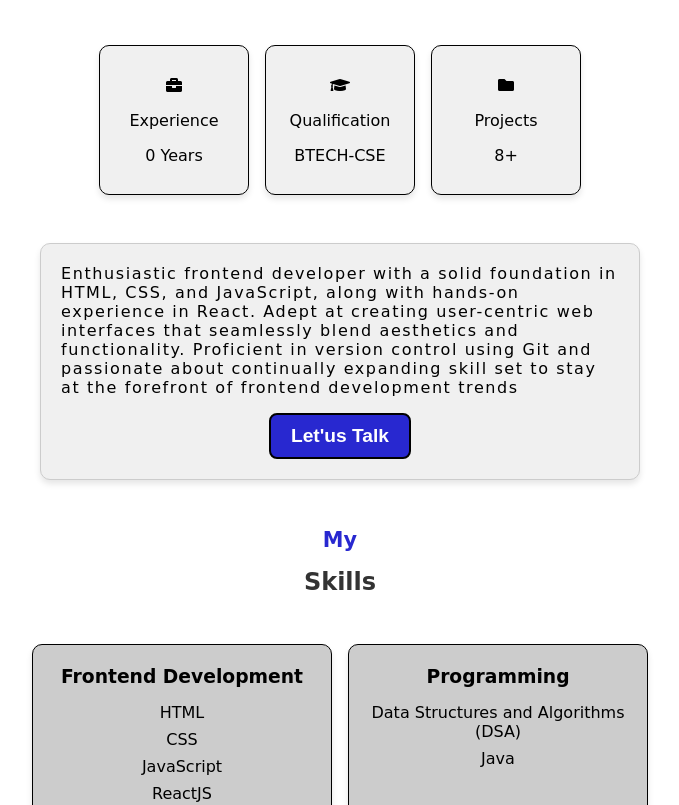
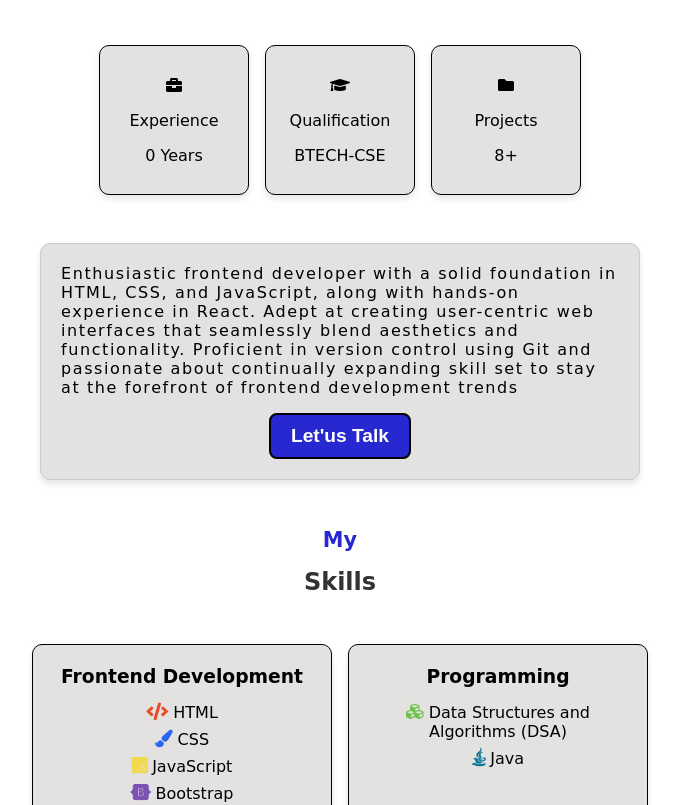
Before and after one commit to adnanibrahi0102/Portfolio_vanilla, a plain HTML site: page index.html in a window 1280 px wide. Shown: the part 1170-1975 px from the top of the page, without its empty margins (300-979 px from the left). Drawn offline with Linux system fonts and the light colour scheme; a web font is replaced by a local one.

Commit message:
style-added some styles to skills section

```diff
--- a/index.html
+++ b/index.html
@@ -45,8 +45,8 @@
       <a href="#contact" class="btn-2">Let'us Talk</a>
     </div>
     </section>
-    <!-- section 2 -->
-    <section class="section-2">
+    <!-- about section -->
+    <section class="section-2" id="about">
       <div class="sec-2-heading">
         <h2 class="sec-h2">Get To Know</h2>
         <h1 class="sec-h1">About Me</h1>
@@ -80,7 +80,8 @@
         </div>
       </div>
     </section>
-
+<!-- Skills section -->
+<!-- Add this right after your "About Me" section -->
 <section class="section-3" id="skills">
   <div class="sec-3-heading">
     <h2 class="sec-h2">My</h2>
@@ -90,24 +91,25 @@
     <div class="skill-box">
       <h3>Frontend Development</h3>
       <ul class="skills-list">
-            <li>HTML</li>
-            <li>CSS</li>
-            <li>JavaScript</li>
-            <li>ReactJS</li>
-            <li>Bootstrap</li>
+        <li><i class="fas fa-code skill-icon-html"></i> HTML</li>
+        <li><i class="fas fa-paint-brush skill-icon-css"></i> CSS</li>
+        <li><i class="fab fa-js skill-icon-js"></i> JavaScript</li>
+        <li><i class="fab fa-bootstrap skill-icon-bootstrap"></i> Bootstrap</li>
+        <li><i class="fab fa-react skill-icon-react"></i> ReactJS</li>
       </ul>
     </div>
     <div class="skill-box">
       <h3>Programming</h3>
       <ul class="skills-list">
-            <li>Data Structures and Algorithms (DSA)</li>
-            <li>Java</li>
+        <li><i class="fas fa-cubes skill-icon-dsa"></i> Data Structures and Algorithms (DSA)</li>
+        <li><i class="fab fa-java skill-icon-java"></i> Java</li>
       </ul>
     </div>
   </div>
 </section>
 
 
+
     <script src="app.js"></script>
   </body>
 </html>
--- a/style.css
+++ b/style.css
@@ -230,7 +230,7 @@ a:hover{
     height: 150px;
     gap: 1rem;
     font-family:'Irish Grover', cursive;
-    background-color: #f0f0f0;
+    background-color: #e4e1e1;
     border: 1px solid black ;
     border-radius: 10px;
     box-shadow: 0 4px 6px rgba(0, 0, 0, 0.1);
@@ -253,7 +253,7 @@ a:hover{
     border: 1px solid #ccc;
     border-radius: 10px;
     padding: 20px;
-    background-color: #f0f0f0;
+    background-color: #e4e1e1;
     box-shadow: 0 4px 6px rgba(0, 0, 0, 0.1);
     transition: transform 0.3s, box-shadow 0.3s;
 }
@@ -284,7 +284,7 @@ a:hover{
     padding: 1.3rem;
     border-radius: 10px;
     width: 300px;
-    background-color: #ccc;
+   background-color: #e4e1e1;
     box-shadow: 0 4px 6px rgba(0, 0, 0, 0.1);
     height: 200px;
     text-align: center;
@@ -305,3 +305,11 @@ a:hover{
     margin-top: 0.5rem;
 
 }
+
+.skill-icon-html { color: #E44D26; font-size: 1.1rem;font-weight: bold;}
+  .skill-icon-css { color: #2965F1; font-size: 1.1rem;font-weight: bold;}
+  .skill-icon-js { color: #F0DB4F; font-size: 1.1rem;font-weight: bold;}
+  .skill-icon-bootstrap { color: #7952B3;font-size: 1.1rem;font-weight: bold;}
+  .skill-icon-react { color: #61DAFB;font-size: 1.1rem;font-weight: bold; }
+  .skill-icon-dsa { color: #6CC24A;font-size: 1.1rem;font-weight: bold; }
+  .skill-icon-java { color: #007396;font-size: 1.1rem;font-weight: bold; }
```
Lines whose indentation alone changed are shown as unchanged.
